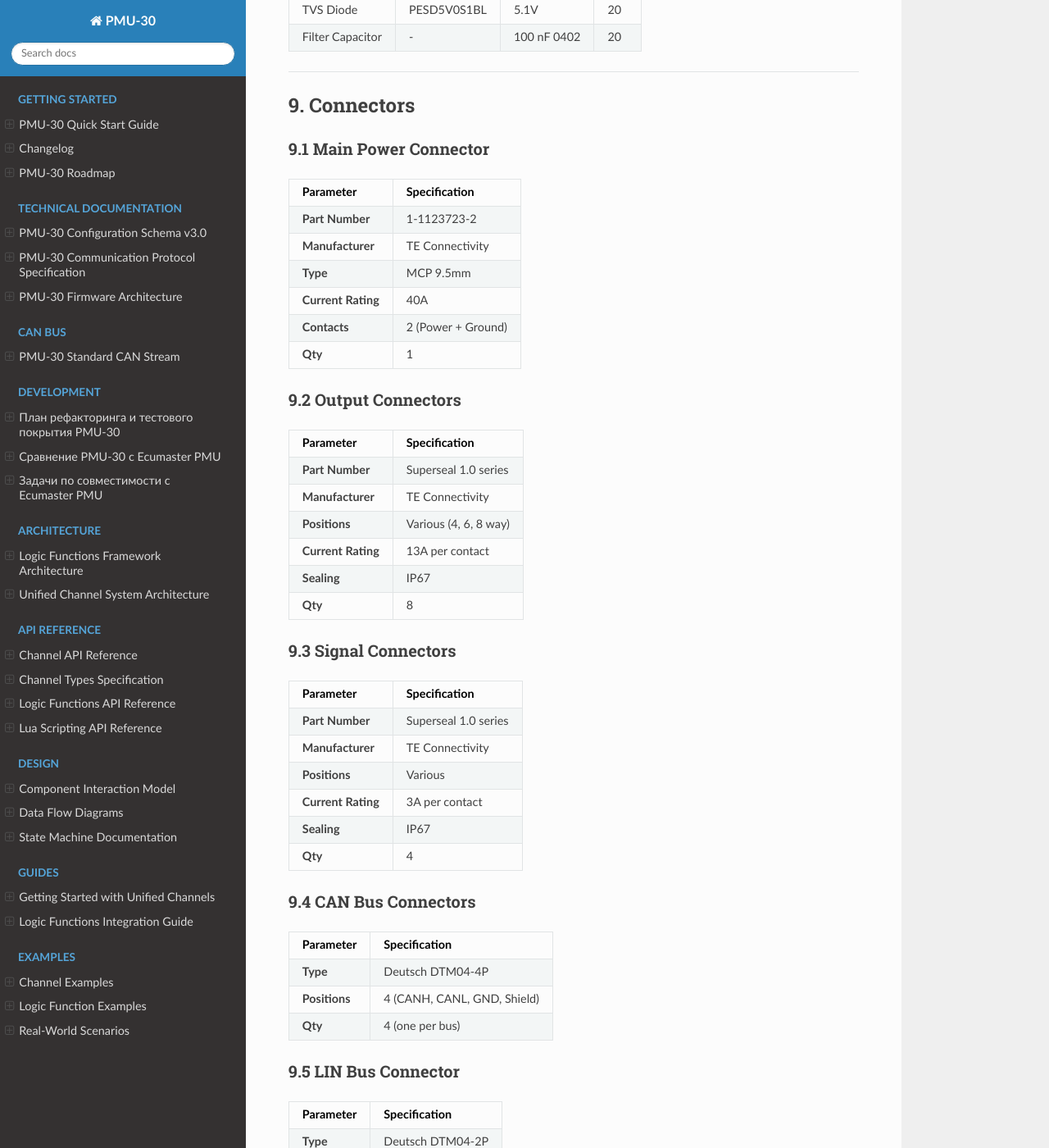
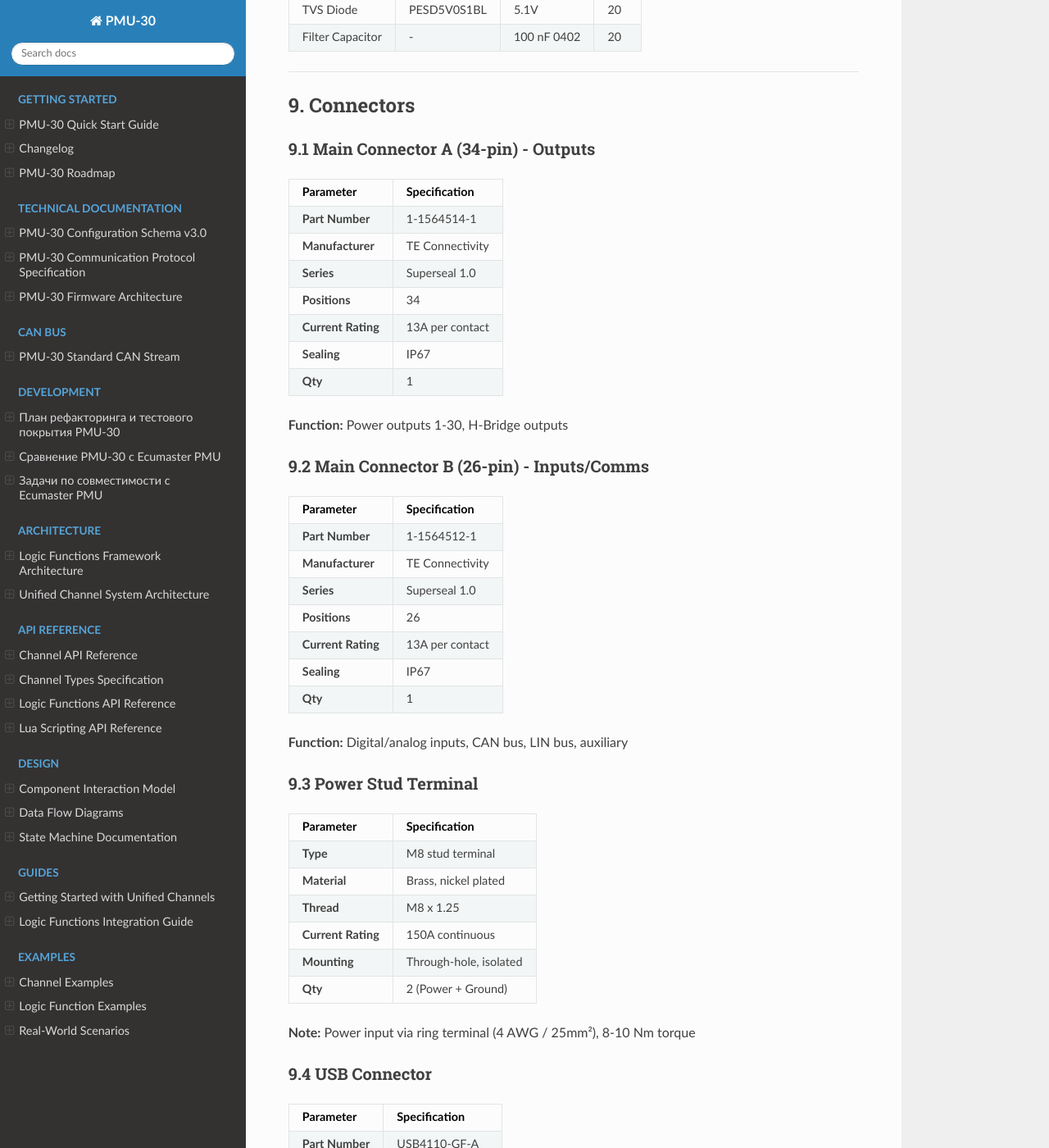
Before and after one commit to rakyury/pmu_30, a Sphinx documentation site: the page built from docs/hardware/BOM_SPECIFICATION.md, in a window 1280 px wide and 1400 px high, scrolled down 9310 px. Shown: the whole window at 82% size. Built offline with Sphinx 7.4.7 and the Read the Docs theme 3.1.0, drawn with Linux system fonts in a browser that asks for light colours; pages that are not in the unit, such as notebooks, are missing from menus; some of the changed text lies outside the part shown.

Commit message:
Update connectors to Superseal 1.0 series with power studs
- Replace Deutsch DTM connectors with TE Superseal 1.0 series
- Main A (34-pin): All power outputs + H-Bridge
- Main B (26-pin): Inputs, CAN, LIN, auxiliary
- M8 brass stud terminals for 150A power/ground
- Remove BlinkMarine section from BOM (external accessory)
- Update connector count and pinout tables

🤖 Generated with [Claude Code](https://claude.com/claude-code)

Co-Authored-By: Claude Opus 4.5 <noreply@anthropic.com>

```diff
--- a/docs/hardware/BOM_SPECIFICATION.md
+++ b/docs/hardware/BOM_SPECIFICATION.md
@@ -342,56 +342,48 @@ This document provides the complete Bill of Materials for the PMU-30 Power Manag
 
 ## 9. Connectors
 
-### 9.1 Main Power Connector
+### 9.1 Main Connector A (34-pin) - Outputs
 
 | Parameter | Specification |
 |-----------|---------------|
-| **Part Number** | 1-1123723-2 |
+| **Part Number** | 1-1564514-1 |
 | **Manufacturer** | TE Connectivity |
-| **Type** | MCP 9.5mm |
-| **Current Rating** | 40A |
-| **Contacts** | 2 (Power + Ground) |
+| **Series** | Superseal 1.0 |
+| **Positions** | 34 |
+| **Current Rating** | 13A per contact |
+| **Sealing** | IP67 |
 | **Qty** | 1 |
 
-### 9.2 Output Connectors
+**Function:** Power outputs 1-30, H-Bridge outputs
+
+### 9.2 Main Connector B (26-pin) - Inputs/Comms
 
 | Parameter | Specification |
 |-----------|---------------|
-| **Part Number** | Superseal 1.0 series |
+| **Part Number** | 1-1564512-1 |
 | **Manufacturer** | TE Connectivity |
-| **Positions** | Various (4, 6, 8 way) |
+| **Series** | Superseal 1.0 |
+| **Positions** | 26 |
 | **Current Rating** | 13A per contact |
 | **Sealing** | IP67 |
-| **Qty** | 8 |
+| **Qty** | 1 |
 
-### 9.3 Signal Connectors
+**Function:** Digital/analog inputs, CAN bus, LIN bus, auxiliary
+
+### 9.3 Power Stud Terminal
 
 | Parameter | Specification |
 |-----------|---------------|
-| **Part Number** | Superseal 1.0 series |
-| **Manufacturer** | TE Connectivity |
-| **Positions** | Various |
-| **Current Rating** | 3A per contact |
-| **Sealing** | IP67 |
-| **Qty** | 4 |
+| **Type** | M8 stud terminal |
+| **Material** | Brass, nickel plated |
+| **Thread** | M8 x 1.25 |
+| **Current Rating** | 150A continuous |
+| **Mounting** | Through-hole, isolated |
+| **Qty** | 2 (Power + Ground) |
 
-### 9.4 CAN Bus Connectors
+**Note:** Power input via ring terminal (4 AWG / 25mm²), 8-10 Nm torque
 
-| Parameter | Specification |
-|-----------|---------------|
-| **Type** | Deutsch DTM04-4P |
-| **Positions** | 4 (CANH, CANL, GND, Shield) |
-| **Qty** | 4 (one per bus) |
-
-### 9.5 LIN Bus Connector
-
-| Parameter | Specification |
-|-----------|---------------|
-| **Type** | Deutsch DTM04-2P |
-| **Positions** | 2 (LIN, GND) |
-| **Qty** | 1 |
-
-### 9.6 USB Connector
+### 9.4 USB Connector
 
 | Parameter | Specification |
 |-----------|---------------|
@@ -446,25 +438,7 @@ This document provides the complete Bill of Materials for the PMU-30 Power Manag
 
 ---
 
-## 11. BlinkMarine Keypad Compatibility
-
-The PMU-30 is compatible with BlinkMarine CAN keypads:
-
-| Model | Buttons | Encoder | CAN Protocol |
-|-------|---------|---------|--------------|
-| PKP-2200-SI | 6 | No | CAN 2.0B |
-| PKP-2400-SI | 8 | No | CAN 2.0B |
-| PKP-2600-SI | 6 | Yes | CAN 2.0B |
-
-**CAN Requirements:**
-- Connect to any CAN bus (1-4)
-- Baud rate: 250 or 500 kbps
-- Max 4 keypads per bus
-- Node ID range: 0x01-0x7F
-
----
-
-## 12. Recommended Suppliers
+## 11. Recommended Suppliers
 
 | Manufacturer | Distributor | Notes |
 |--------------|-------------|-------|
```
Also changed, not shown: other parts of docs/hardware/BOM_SPECIFICATION.md (+7 -7 lines), docs/hardware/PCB_DESIGN_SPECIFICATION.md (+36 -11 lines).
